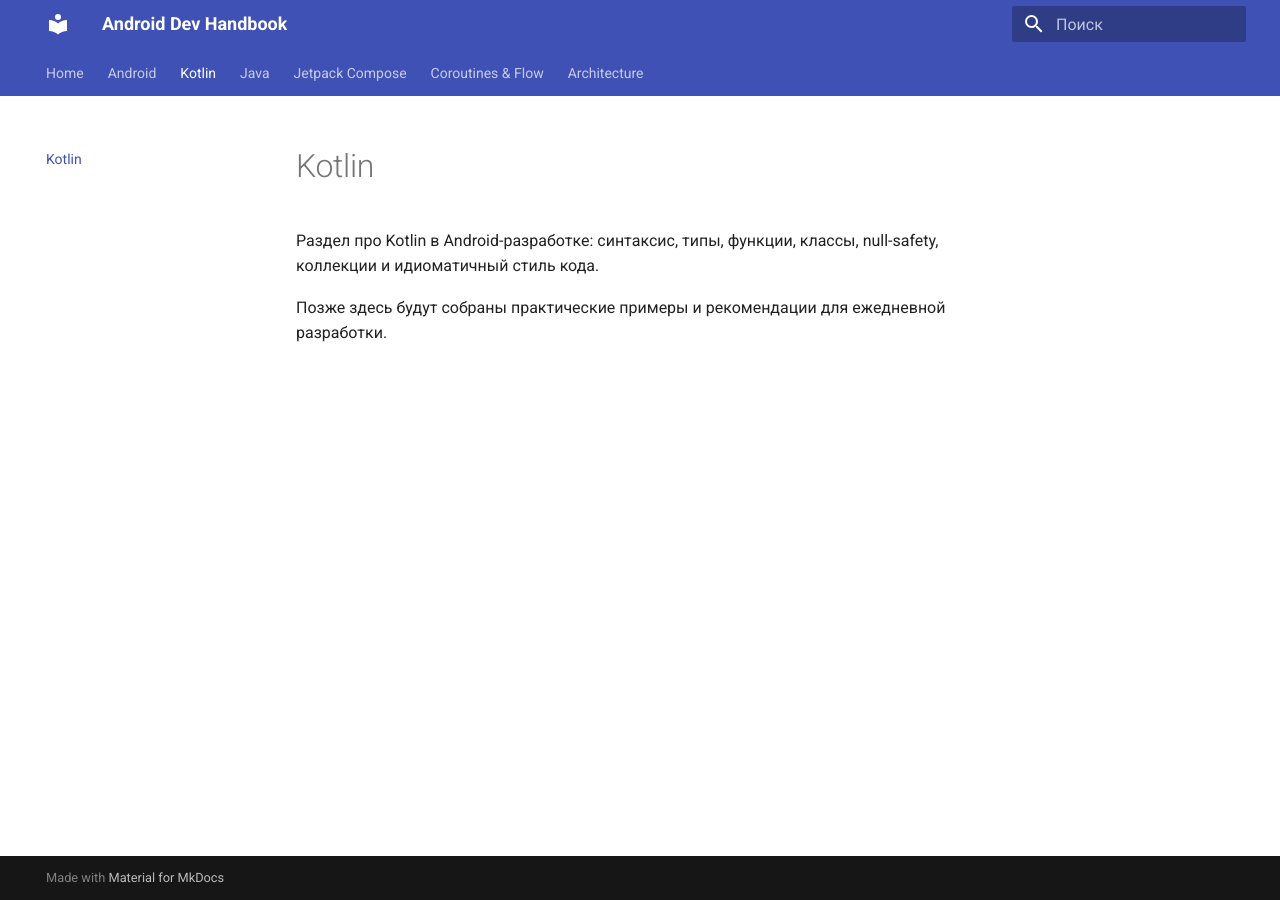
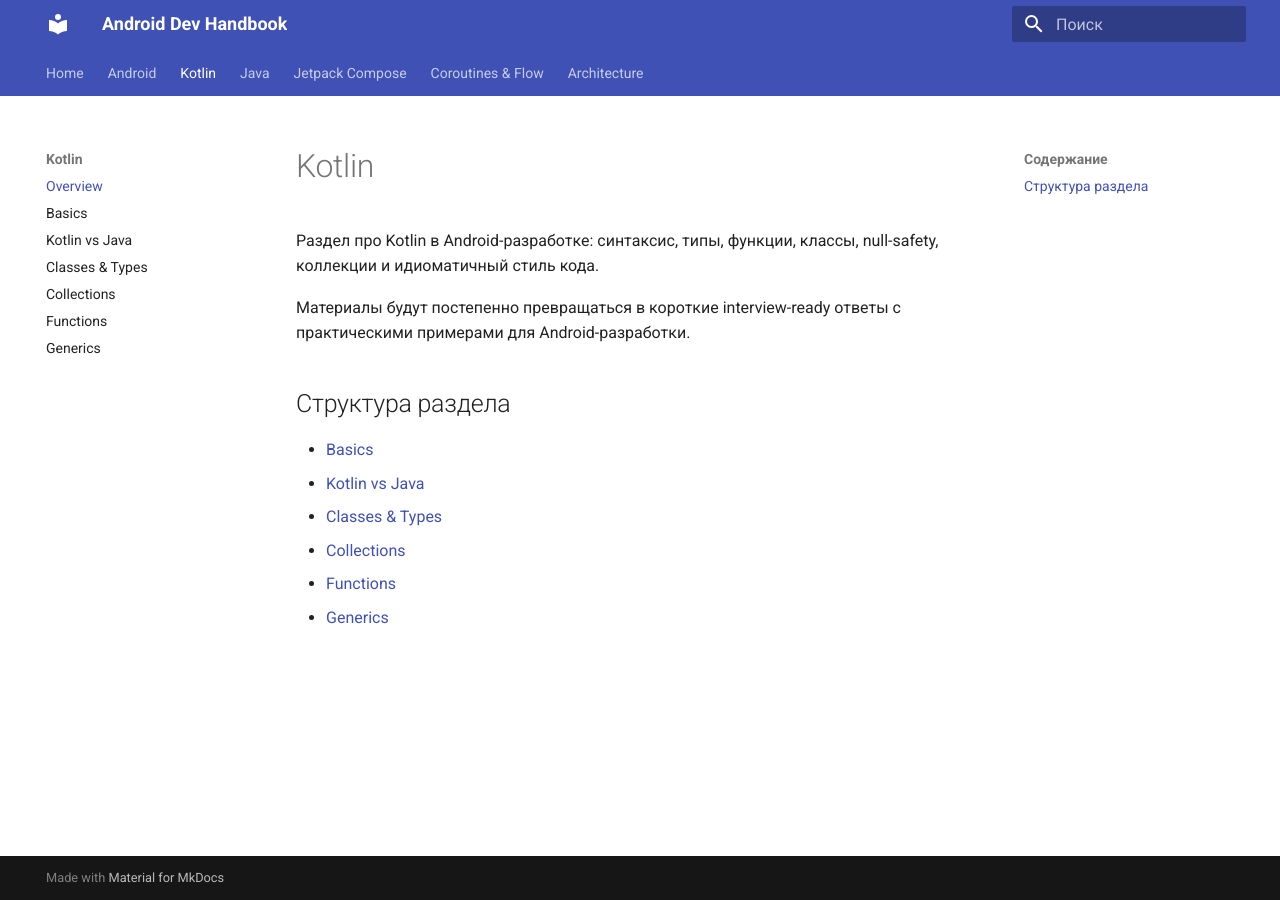
Before and after one commit to khodorkin-dmitrii/android-dev-handbook, an MkDocs documentation site: the page built from docs/kotlin/index.md, in a window 1280 px wide. Built offline with MkDocs 1.6.1 and Material for MkDocs 9.7.7, drawn with Linux system fonts in a browser that asks for light colours.

Commit message:
Add Kotlin section structure

```diff
--- a/docs/kotlin/index.md
+++ b/docs/kotlin/index.md
@@ -2,4 +2,13 @@
 
 Раздел про Kotlin в Android-разработке: синтаксис, типы, функции, классы, null-safety, коллекции и идиоматичный стиль кода.
 
-Позже здесь будут собраны практические примеры и рекомендации для ежедневной разработки.
+Материалы будут постепенно превращаться в короткие interview-ready ответы с практическими примерами для Android-разработки.
+
+## Структура раздела
+
+- [Basics](basics.md)
+- [Kotlin vs Java](kotlin-vs-java.md)
+- [Classes & Types](classes-and-types.md)
+- [Collections](collections.md)
+- [Functions](functions.md)
+- [Generics](generics.md)
--- a/mkdocs.yml
+++ b/mkdocs.yml
@@ -18,7 +18,14 @@
 nav:
   - Home: index.md
   - Android: android/index.md
-  - Kotlin: kotlin/index.md
+  - Kotlin:
+      - Overview: kotlin/index.md
+      - Basics: kotlin/basics.md
+      - Kotlin vs Java: kotlin/kotlin-vs-java.md
+      - Classes & Types: kotlin/classes-and-types.md
+      - Collections: kotlin/collections.md
+      - Functions: kotlin/functions.md
+      - Generics: kotlin/generics.md
   - Java: java/index.md
   - Jetpack Compose: compose/index.md
   - Coroutines & Flow: coroutines-flow/index.md
```
Also changed, not shown: docs/kotlin/basics.md (added, +31 -0 lines), docs/kotlin/classes-and-types.md (added, +31 -0 lines), docs/kotlin/collections.md (added, +31 -0 lines), docs/kotlin/functions.md (added, +31 -0 lines), docs/kotlin/generics.md (added, +31 -0 lines), docs/kotlin/kotlin-vs-java.md (added, +31 -0 lines).
